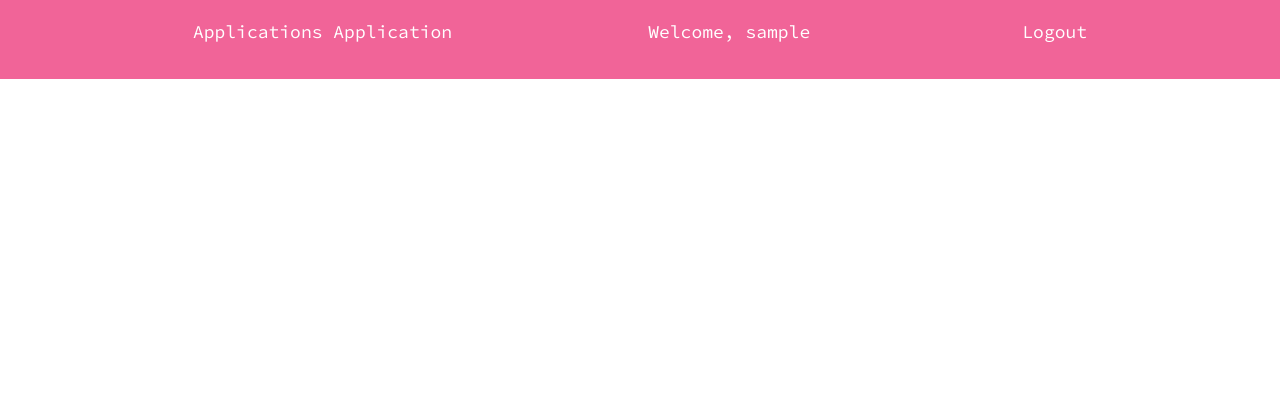
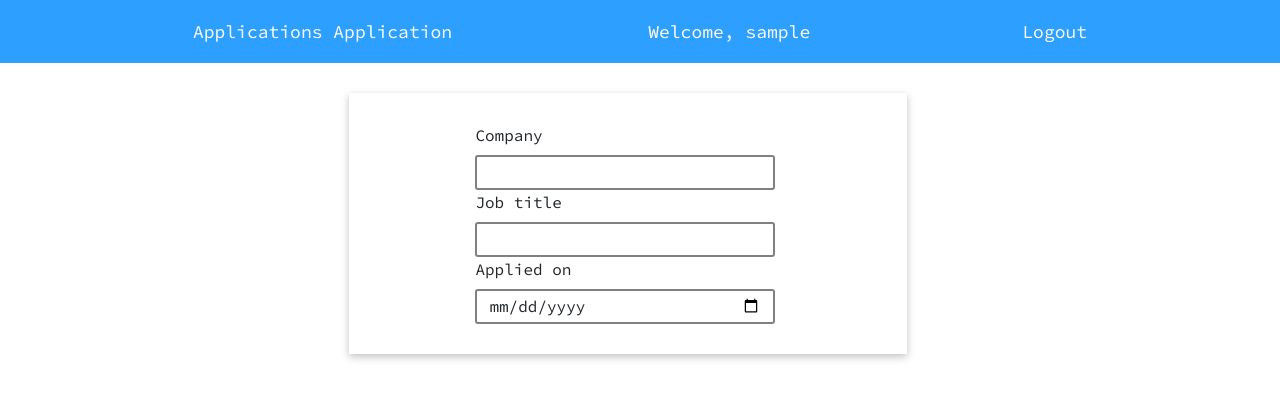
Before and after one commit to MustafaGuer/my_applications, a Django app: page / in a window 1280 px wide. Shown: the top 399 px of the page. Run offline with Django 4.2, Linux system fonts and the light colour scheme; the visitor is signed in with stand-in values (Sample User, id 1); some libraries are stand-ins or nearby versions.

Commit message:
start form

```diff
--- a/applications_app/templates/applications_app/crud.html
+++ b/applications_app/templates/applications_app/crud.html
@@ -1 +1,25 @@
-{% extends 'main/base.html' %}
+{% extends 'main/base.html' %} {% block content %}
+<div class="container">
+  <div class="container-section">
+    <form
+      action="{% url 'home' %}"
+      method="post"
+      class="create-application-form"
+    >
+      {% csrf_token %}
+      <div>
+        <label for="company" class="form-label">Company</label>
+        <input type="text" name="company" id="company" class="form-control" required />
+      </div>
+      <div>
+        <label for="job-title" class="form-label">Job title</label>
+        <input type="text" name="job-title" id="job-title" class="form-control" required />
+      </div>
+      <div>
+        <label for="company-name" class="form-label">Applied on</label>
+        <input type="date" name="company-name" id="company-name" class="form-control" required />
+      </div>
+    </form>
+  </div>
+</div>
+{% endblock content %}
--- a/applications_app/views.py
+++ b/applications_app/views.py
@@ -1,3 +1,4 @@
+from django.http import HttpRequest
 from django.shortcuts import render, redirect
 from django.contrib.auth.decorators import login_required
 
@@ -6,13 +7,19 @@ from .forms import UserRegistrationForm
 
 
 @login_required
-def home(req):
-    applications = ApplicationItem.objects.filter(user=req.user).order_by('-id')
+def home(req: HttpRequest):
+    if req.method == 'POST':
+        company = req.POST.get('company')
+        job_title = req.POST.get('job-title')
+        applied_on = req.POST.get('applied-on')
+
+    applications = ApplicationItem.objects.filter(
+        user=req.user).order_by('-id')
     context = {'applications': applications}
     return render(req, 'applications_app/crud.html', context)
 
 
-def register(req):
+def register(req: HttpRequest):
     form = UserRegistrationForm()
     if req.method == 'POST':
         form = UserRegistrationForm(req.POST)
--- a/my_applications_project/templates/main/base.html
+++ b/my_applications_project/templates/main/base.html
@@ -9,7 +9,7 @@
 
     <!-- Bootstrap CSS -->
     <link
-      href="https://cdn.jsdelivr.net/npm/bootstrap@5.1.1/dist/css/bootstrap.min.css"
+      href="https://cdn.jsdelivr.net/npm/bootstrap@5.3.1/dist/css/bootstrap.min.css"
       rel="stylesheet"
     />
     <link
@@ -21,7 +21,7 @@
     <link rel="stylesheet" href="{% static '/css/register.css' %}" />
   </head>
   <body>
-    <nav class="navbar">
+    <nav class="navbar navbar-expand-lg">
       <p class="navbar-brand">Applications Application</p>
 
       {% if user.is_authenticated %}
@@ -46,9 +46,12 @@
       {% endif %}
     </nav>
 
+    {% block content %}{% endblock content %}
+
     <!-- Below jquery javascript is required for modal functionalities -->
     <script src="https://code.jquery.com/jquery-3.2.1.slim.min.js"></script>
     <!-- <script src="https://cdnjs.cloudflare.com/ajax/libs/popper.js/1.12.9/umd/popper.min.js"></script> -->
     <script src="https://maxcdn.bootstrapcdn.com/bootstrap/4.0.0/js/bootstrap.min.js"></script>
+    <script src="https://cdn.jsdelivr.net/npm/bootstrap@5.3.1/dist/js/bootstrap.bundle.min.js" integrity="sha384-HwwvtgBNo3bZJJLYd8oVXjrBZt8cqVSpeBNS5n7C8IVInixGAoxmnlMuBnhbgrkm" crossorigin="anonymous"></script>
   </body>
 </html>
--- a/static/css/style.css
+++ b/static/css/style.css
@@ -35,22 +35,31 @@
 .navbar {
   display: flex;
   justify-content: space-evenly;
-  background: #f16498;
+  align-items: center;
+  background: #2da0ff;
   color: #fff;
   padding: 1%;
 }
 .navbar p,
 a {
   font-size: large;
+  color: #fff;
 }
 .navbar ul {
   display: flex;
+}
+.navbar ul, .navbar p {
+  margin-bottom: 0;
 }
 .navbar a:link {
   text-decoration: none;
   color: #fff;
 }
 .navbar a:hover {
+  text-decoration: underline;
+  color: #fff;
+}
+.navbar-brand:hover {
   text-decoration: underline;
   color: #fff;
 }
@@ -84,6 +93,8 @@ a {
   display: flex;
   justify-content: center;
   align-items: center;
+  display: flex;
+  flex-direction: column;
 }
 .create-application-form input {
   width: 300px;
```
Also changed, not shown: applications_app/templates/applications_app/index.html (deleted), static/css/bootstrap.min.css.
